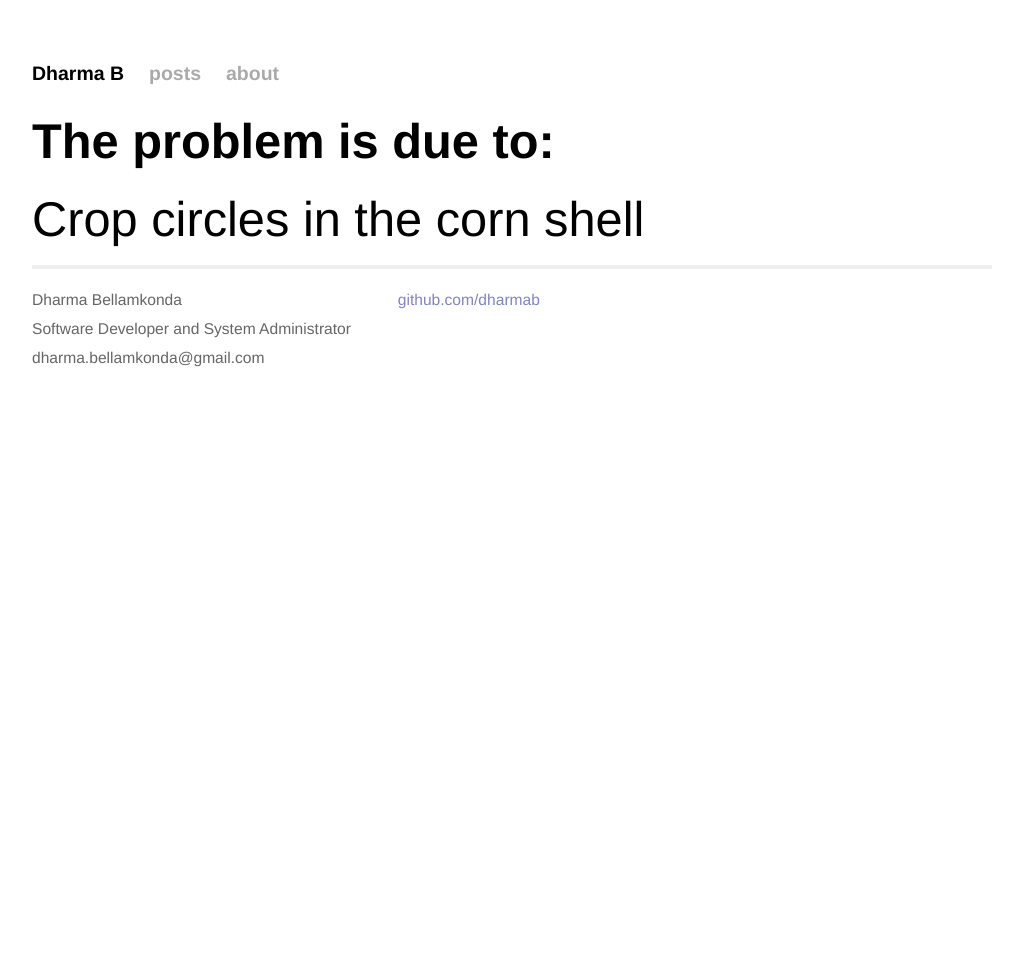
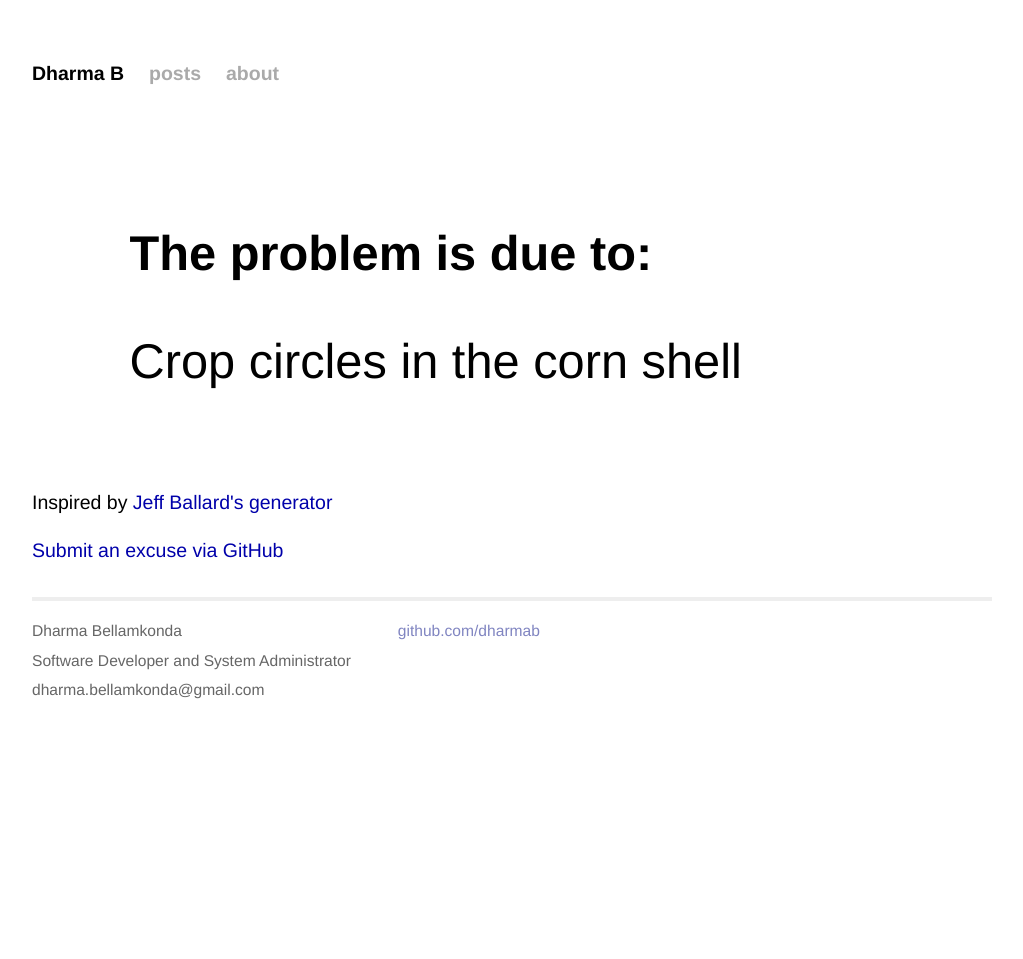
Before and after one commit to dharmab/dharmab.github.io, a Jekyll site: the page built from excuse.html, in a window 1280 px wide. Shown: the whole page, without its empty margins (128-1151 px from the left). Built offline with Jekyll 4.4.1, drawn with Linux system fonts in a browser that asks for light colours.

Commit message:
Improve excuse generator

```diff
--- a/css/main.css
+++ b/css/main.css
@@ -208,5 +208,11 @@ a:visited { color: #a0a; }
 /*****************************************************************************/
 
 .excuse {
+    margin: 2em;
     font-size: 250%;
+    line-height: 1.2em;
 }
+
+.excuse-footnote {
+    font-size: 100%;
+}
--- a/excuse.html
+++ b/excuse.html
@@ -1,6 +1,6 @@
 ---
 layout: default
-title: Dharma Bellamkonda on GitHub Pages
+title: Random Excuse Generator
 ---
 
 <div id="home">
@@ -9,4 +9,8 @@ title: Dharma Bellamkonda on GitHub Pages
         <div id="excuse"></div>
         <script src="scripts/excuse.js"></script>
     </div>
+    <div class="excuse-footnote">
+        <p>Inspired by <a href="http://pages.cs.wisc.edu/~ballard/bofh/">Jeff Ballard's generator</a>
+        <p><a href="https://github.com/dharmab/dharmab.github.io/blob/master/scripts/excuse.js">Submit an excuse via GitHub</a>
+    </div>
 </div>
```
